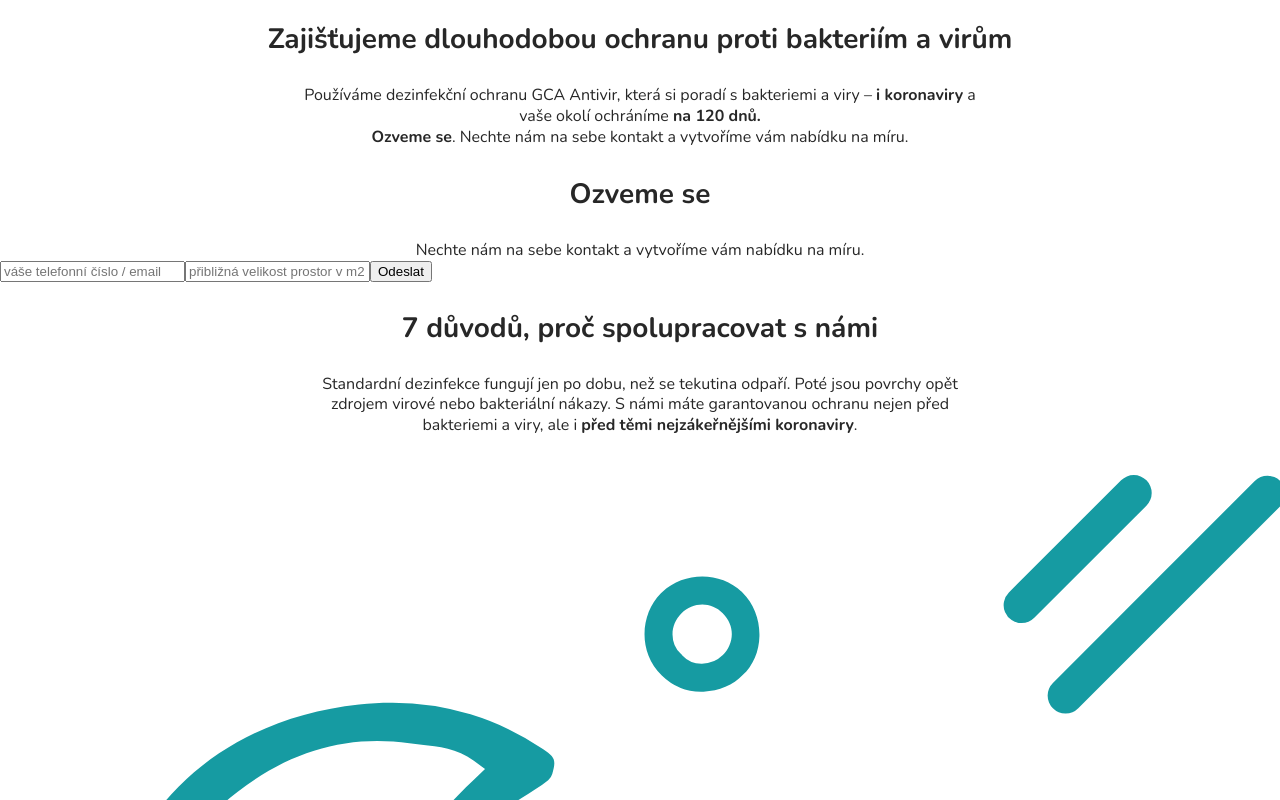
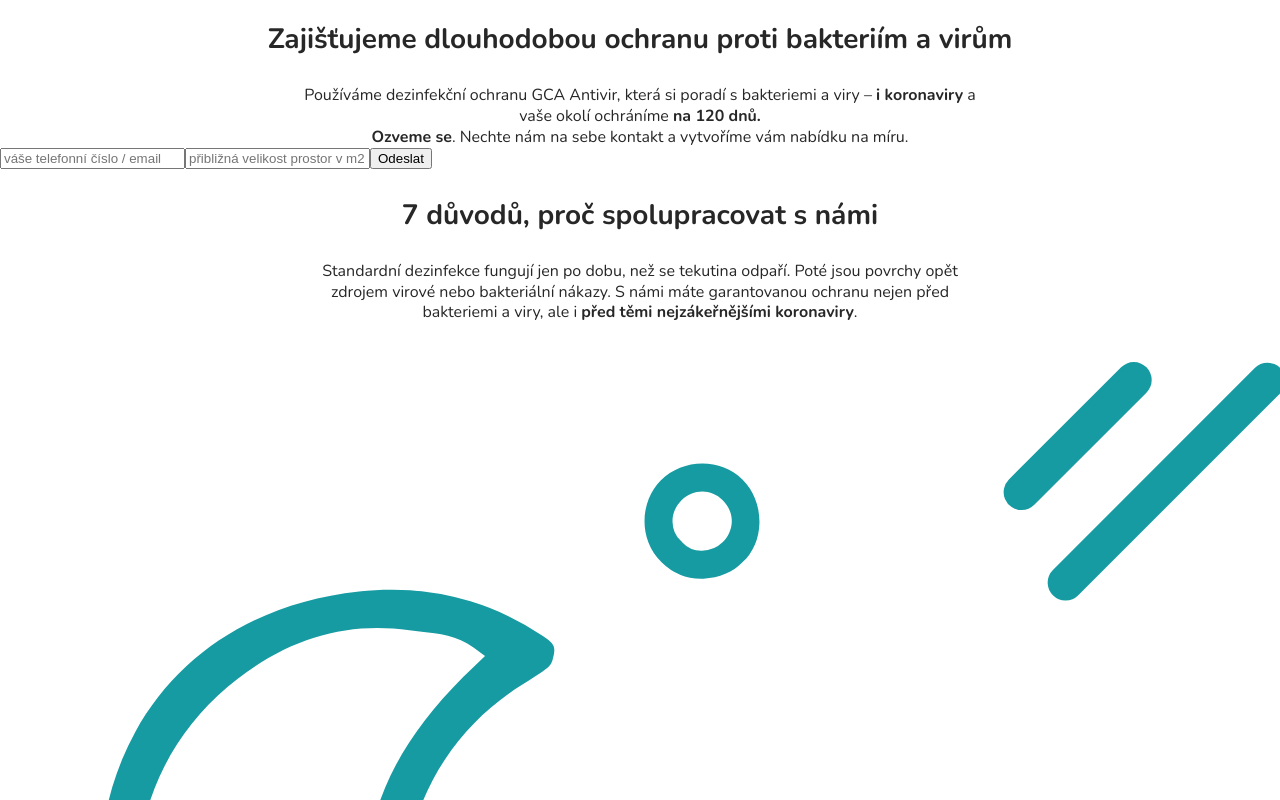
Before and after one commit to DecentDescent/zdraveprostory.cz, a Next.js app: page / in a window 1280 px wide. Shown: the part 5760-6560 px from the top of the page. Built offline with nearby package versions, Linux system fonts and the light colour scheme.

Commit message:
Small changes in form

```diff
--- a/components/Form/index.js
+++ b/components/Form/index.js
@@ -44,23 +44,25 @@ export default function Form(props) {
         })}
       >
         <div className={styles["container"]}>
+          {props.compact ? (
             <p className={styles["form__info"]}>
               <strong>Ozveme se</strong>. Nechte nám na sebe kontakt a vytvoříme
               vám nabídku na míru.
             </p>
-
+          ) : (
             <>
               <h1>Ozveme se</h1>
               <p className={styles["lead"]}>
                 Nechte nám na sebe kontakt a vytvoříme vám nabídku na míru.
               </p>
             </>
+          )}
           <div className={styles["form__container"]}>
             <input
               type="text"
               name="contact"
               placeholder="váše telefonní číslo / email"
-              maxLength="64"
+              maxLength="5"
             />
             <input
               type="text"
```
Lines whose indentation alone changed are shown as unchanged.
